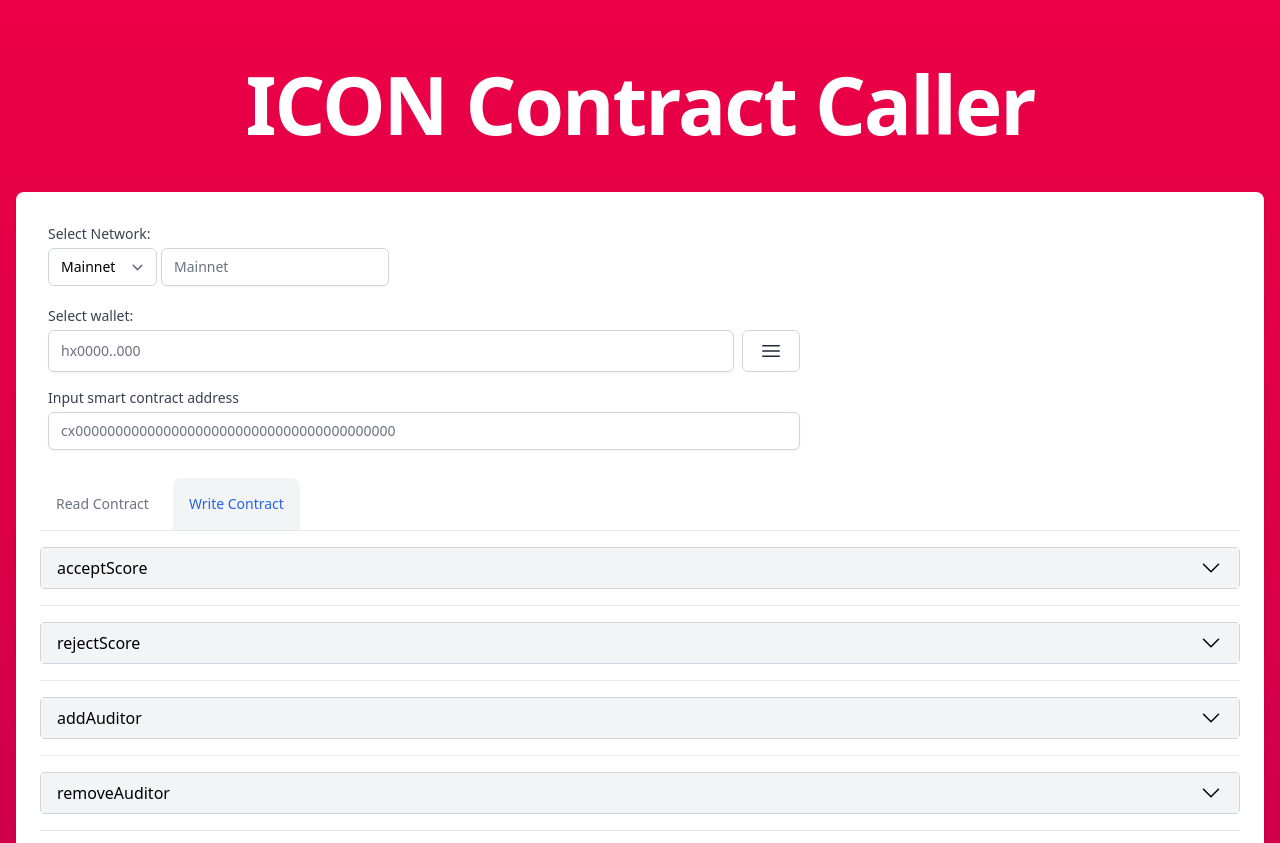
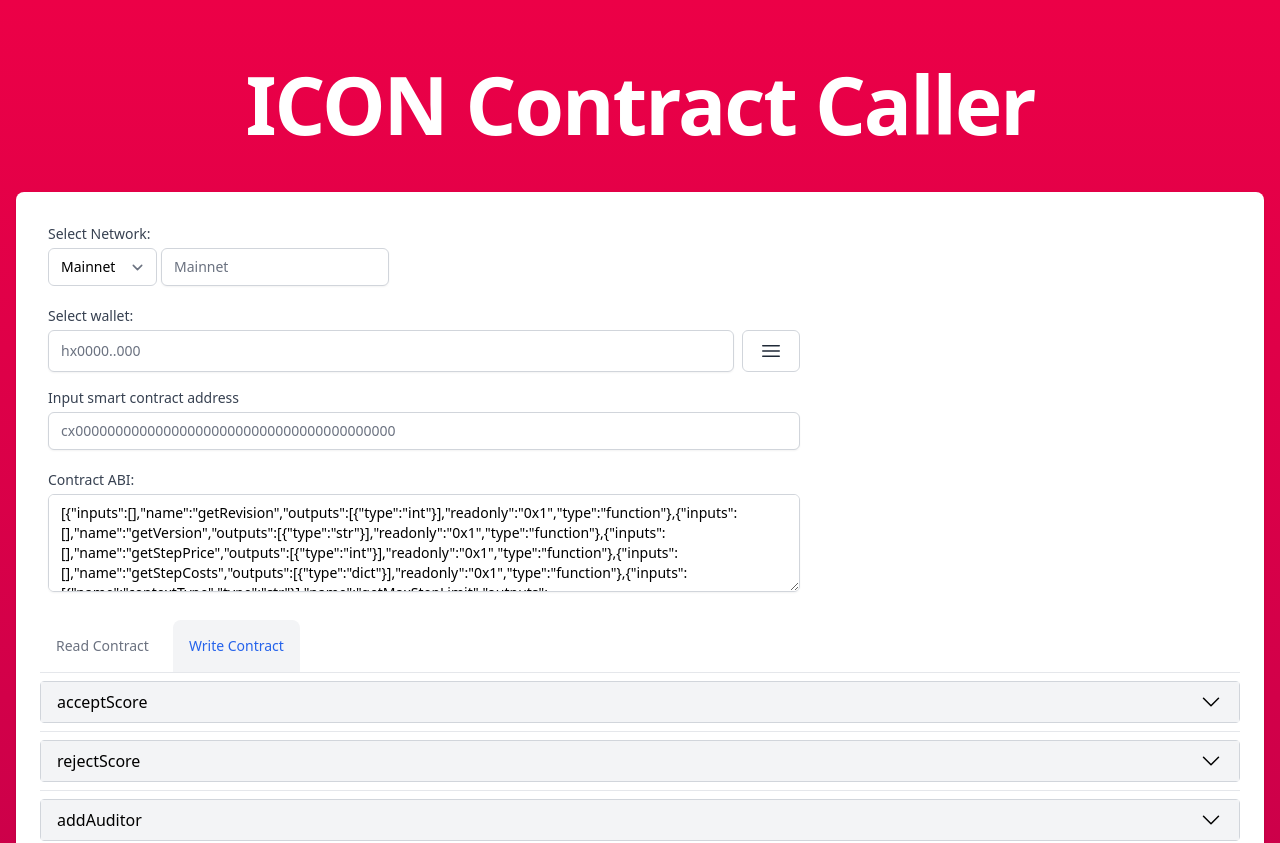
Before and after one commit to Espanicon/icon-contract-caller, a Next.js app: page / in a window 1280 px wide. Shown: the top 843 px of the page. Built offline with nearby package versions, Linux system fonts and the light colour scheme.

Commit message:
building UI

```diff
--- a/src/components/dashboard.tsx
+++ b/src/components/dashboard.tsx
@@ -1,13 +1,17 @@
 import { useState } from "react";
 import type {
-  DashboardPropsType,
+  ContractAbiType,
   MethodItemPropsType,
   InputItemPropsType,
   NavbarPropsType,
   ListPropsType,
+  TextAreaResultPropsType,
 } from "../types";
+import abi from "../utils/testAbi";
 
-export default function Dashboard({ abi }: DashboardPropsType) {
+const defaultContract = "cx0000000000000000000000000000000000000000";
+export default function Dashboard() {
+  const [contractAbi, setContractAbi] = useState<ContractAbiType>(abi);
   const [readIsActive, setReadIsActive] = useState(false);
   return (
     <div className="w-full min-w-min max-w-screen-xl overflow-hidden rounded-lg bg-white shadow">
@@ -89,7 +93,15 @@
               name="text"
               id="text"
               className="block w-full rounded-md border-gray-300 shadow-sm focus:border-indigo-500 focus:ring-indigo-500 sm:text-sm"
-              placeholder="cx0000000000000000000000000000000000000000"
+              placeholder={defaultContract}
+            />
+          </div>
+        </div>
+        <div className="max-w-screen-md p-2">
+          <div className="mt-1">
+            <TextAreaResult
+              label="Contract ABI:"
+              text={JSON.stringify(contractAbi)}
             />
           </div>
         </div>
@@ -97,7 +109,7 @@
           navbarState={readIsActive}
           handleNavbarState={setReadIsActive}
         />
-        <List abi={abi} navbarState={readIsActive} />
+        <List contractAbi={contractAbi} navbarState={readIsActive} />
       </div>
     </div>
   );
@@ -148,24 +160,26 @@
   );
 }
 
-function List({ abi, navbarState }: ListPropsType) {
+function List({ contractAbi, navbarState }: ListPropsType) {
   return navbarState ? (
     <ul role="list" className="divide-y divide-gray-200">
-      {abi.map((method, index) => {
+      {contractAbi.map((method, index) => {
+        if (method != null) {
           return method.readonly == "0x1" ? (
-          <li key={`${method.name}-${index}`} className="py-4">
+            <li key={`${method.name}-${index}`} className="py-2">
               <MethodItem method={method} />
             </li>
           ) : (
             <></>
           );
+        }
       })}
     </ul>
   ) : (
     <ul role="list" className="divide-y divide-gray-200">
-      {abi.map((method, index) => {
+      {contractAbi.map((method, index) => {
         return method.readonly != "0x1" ? (
-          <li key={`${method.name}-${index}`} className="py-4">
+          <li key={`${method.name}-${index}`} className="py-2">
             <MethodItem method={method} />
           </li>
         ) : (
@@ -226,11 +240,11 @@
             >
               Query
             </button>
-            <TextAreaResult />
+            <TextAreaResult label="Query Result:" />
           </>
         ) : (
           <>
-            <TextAreaResult />
+            <TextAreaResult label="Query Result:" />
           </>
         )}
       </div>
@@ -258,14 +272,14 @@
   );
 }
 
-function TextAreaResult() {
+function TextAreaResult({ label, text = "" }: TextAreaResultPropsType) {
   return (
     <div>
       <label
         htmlFor="comment"
         className="block text-sm font-medium text-gray-700"
       >
-        Query result:
+        {label}
       </label>
       <div className="mt-1">
         <textarea
@@ -275,6 +289,7 @@
           id="comment"
           className="block w-full rounded-md border-gray-300 shadow-sm focus:border-indigo-500 focus:ring-indigo-500 sm:text-sm"
           defaultValue={"RPC JSON Response."}
+          value={text}
         />
       </div>
     </div>
--- a/src/pages/index.tsx
+++ b/src/pages/index.tsx
@@ -1,14 +1,12 @@
 import type { NextPage } from "next";
 import Head from "next/head";
-import Link from "next/link";
 import Dashboard from "../components/dashboard";
-import abi from "./testAbi";
 
 const Home: NextPage = () => {
   return (
     <>
       <Head>
-        <title>Create T3 App</title>
+        <title>ICON Contract Caller</title>
         <meta name="description" content="Generated by create-t3-app" />
         <link rel="icon" href="/favicon.ico" />
       </Head>
@@ -17,7 +15,7 @@
           <h1 className="text-center text-5xl font-extrabold tracking-tight text-white sm:text-[5rem]">
             ICON Contract Caller
           </h1>
-          <Dashboard abi={abi} />
+          <Dashboard />
         </div>
       </main>
     </>
```
Also changed, not shown: src/types.ts (+8 -7 lines), src/utils/testAbi.ts (renamed from src/pages/testAbi.js). Lines whose indentation alone changed are shown as unchanged.
